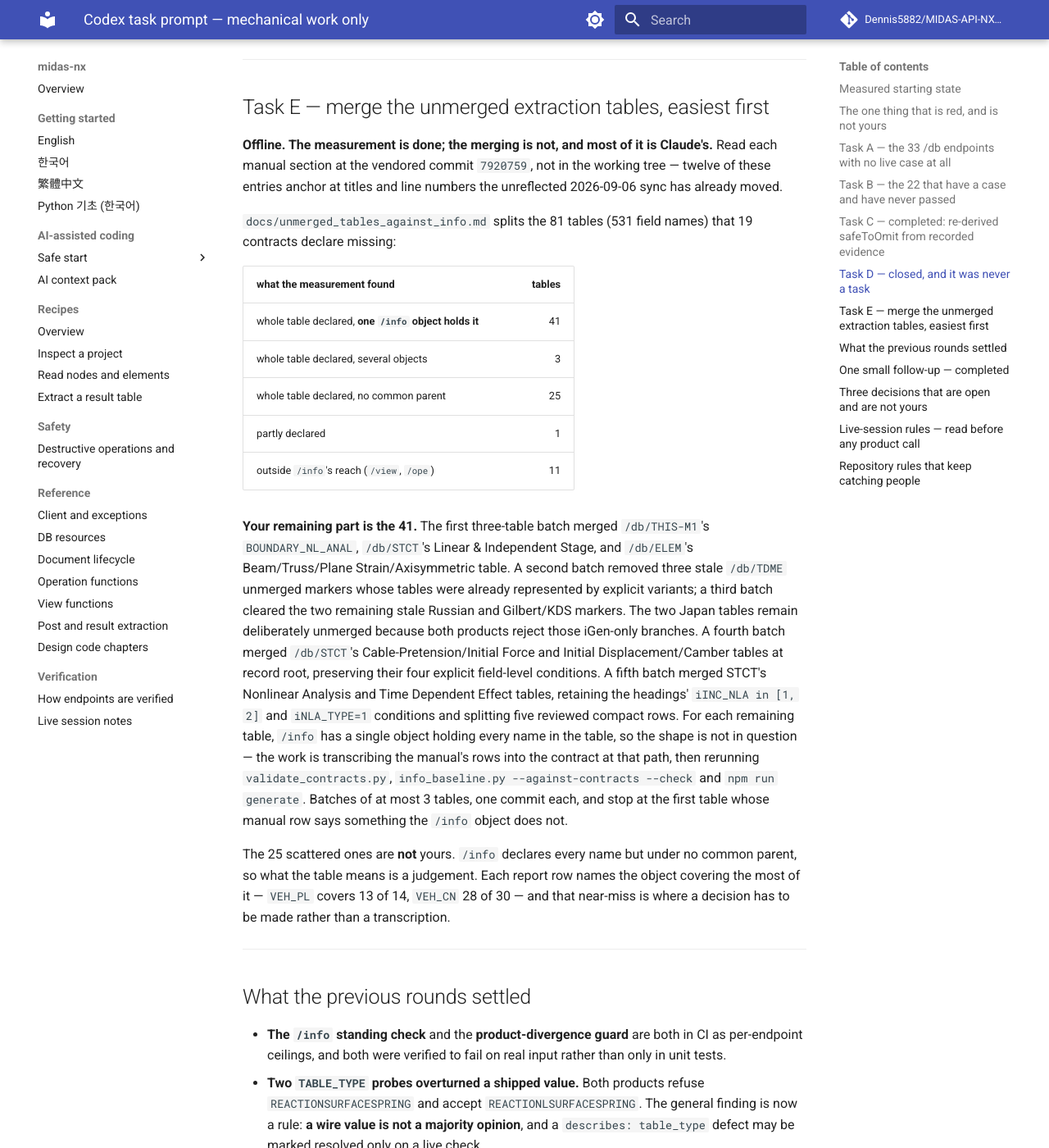
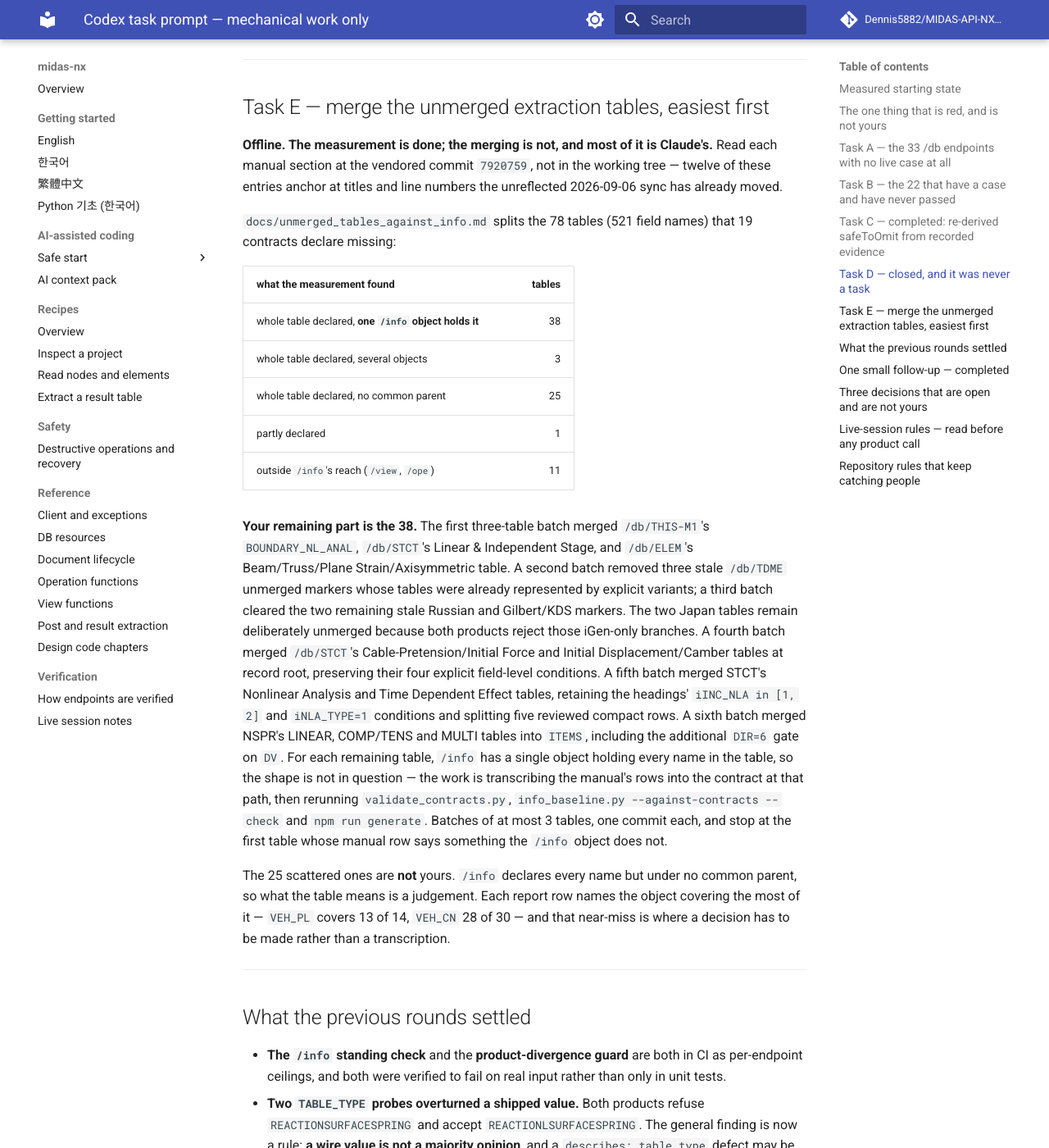
Before and after one commit to Dennis5882/MIDAS-API-NX-SDK, an MkDocs documentation site: the page built from docs/codex_handoff_prompt.md, in a window 1280 px wide and 1400 px high, scrolled down 6135 px. Shown: the whole window at 82% size. Built offline with MkDocs 1.6.1 and Material for MkDocs 9.7.7, drawn with Linux system fonts in a browser that asks for light colours; comment, search, counter and statistics services are not loaded; some of the changed text lies outside the part shown.

Commit message:
feat(contracts): merge three NSPR spring modes
Place the LINEAR, COMP/TENS, and MULTI fields under ITEMS using the TYPE values stated by the same manual section. Widen shared direction fields across modes and retain the manual's additional DIR=6 condition on DV.

```diff
--- a/docs/codex_handoff_prompt.md
+++ b/docs/codex_handoff_prompt.md
@@ -275,18 +275,18 @@
 the working tree — twelve of these entries anchor at titles and line numbers
 the unreflected 2026-09-06 sync has already moved.
 
-`docs/unmerged_tables_against_info.md` splits the 81 tables (531 field names)
+`docs/unmerged_tables_against_info.md` splits the 78 tables (521 field names)
 that 19 contracts declare missing:
 
 | what the measurement found | tables |
 | --- | ---: |
-| whole table declared, **one `/info` object holds it** | 41 |
+| whole table declared, **one `/info` object holds it** | 38 |
 | whole table declared, several objects | 3 |
 | whole table declared, no common parent | 25 |
 | partly declared | 1 |
 | outside `/info`'s reach (`/view`, `/ope`) | 11 |
 
-**Your remaining part is the 41.** The first three-table batch merged
+**Your remaining part is the 38.** The first three-table batch merged
 `/db/THIS-M1`'s `BOUNDARY_NL_ANAL`, `/db/STCT`'s Linear & Independent Stage,
 and `/db/ELEM`'s Beam/Truss/Plane Strain/Axisymmetric table. A second batch
 removed three stale `/db/TDME` unmerged markers whose tables were already
@@ -297,7 +297,9 @@
 Displacement/Camber tables at record root, preserving their four explicit
 field-level conditions. A fifth batch merged STCT's Nonlinear Analysis and Time Dependent Effect
 tables, retaining the headings' `iINC_NLA in [1, 2]` and `iNLA_TYPE=1`
-conditions and splitting five reviewed compact rows. For each remaining
+conditions and splitting five reviewed compact rows. A sixth batch merged
+NSPR's LINEAR, COMP/TENS and MULTI tables into
+`ITEMS`, including the additional `DIR=6` gate on `DV`. For each remaining
 table, `/info` has a single object holding every
 name in the table, so the shape is not in question — the work is transcribing
 the manual's rows into the contract at that path, then rerunning
```
Also changed, not shown: other parts of docs/codex_handoff_prompt.md (+1 -1 lines), docs/unmerged_tables_against_info.md (+15 -21 lines), 3 other files.
